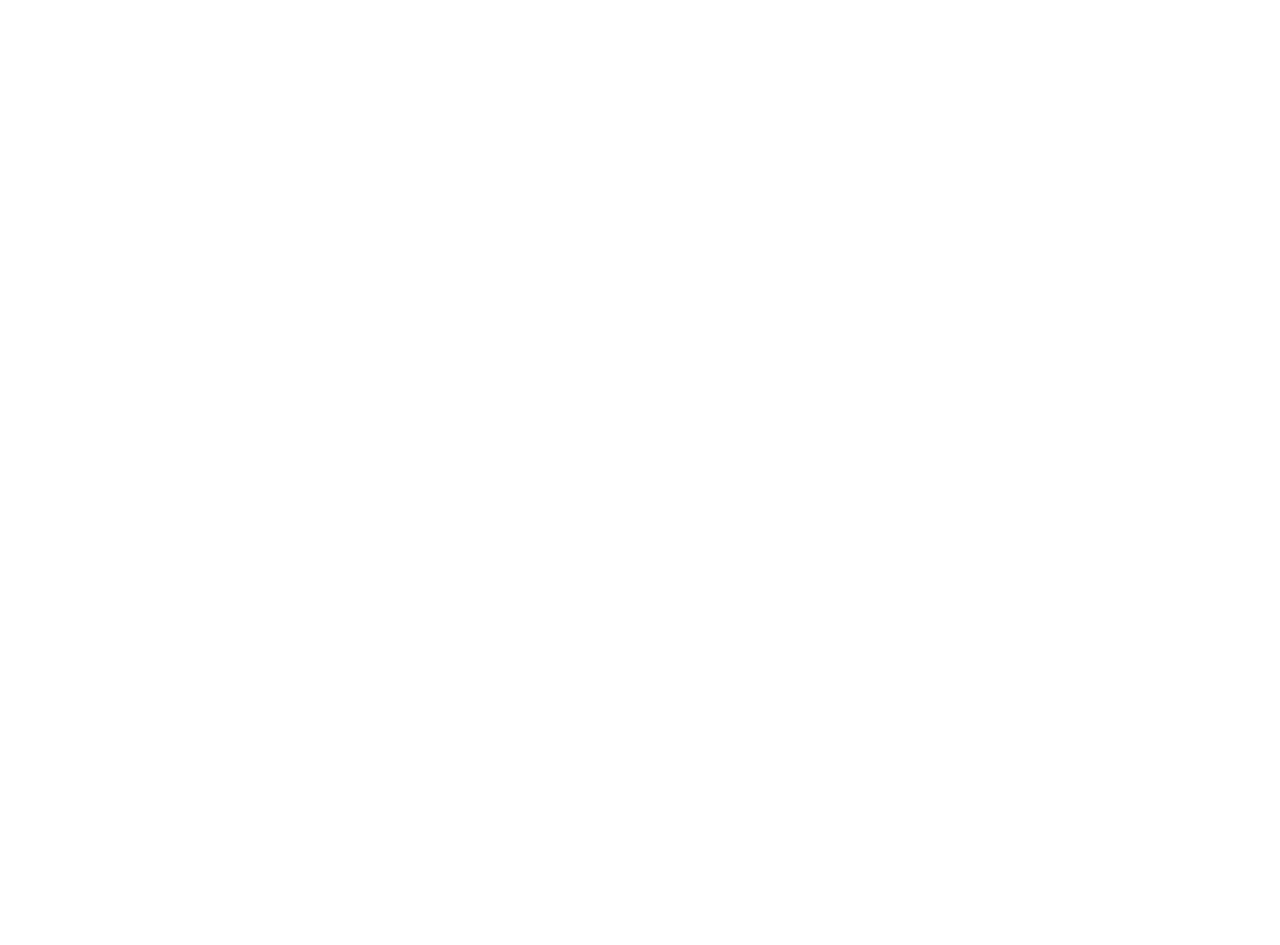
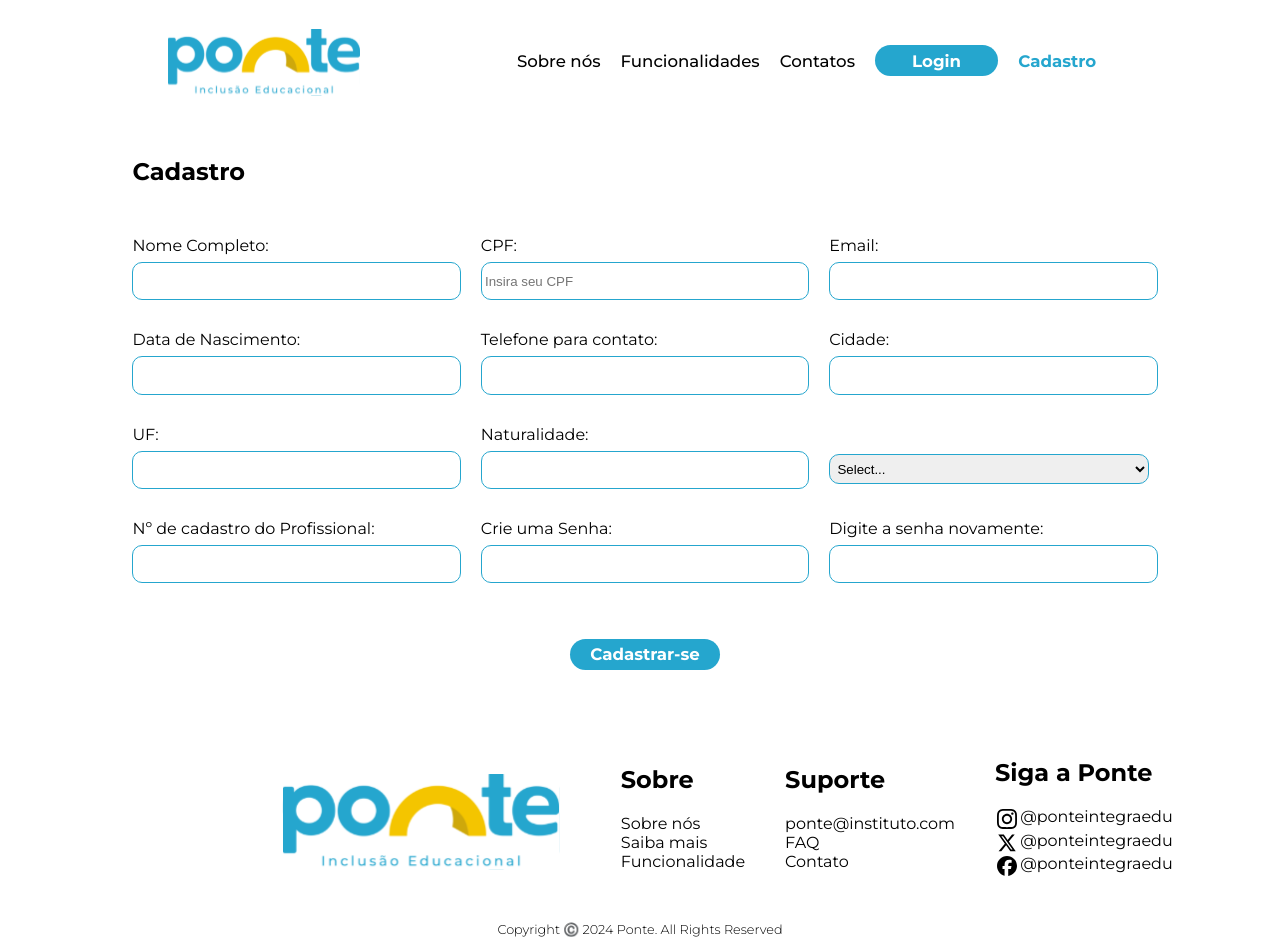
Before and after one commit to Melobreno/Ponte-InclusaoEdu, a React (Vite) app in the folder Ponte/: page /CadastroProf in a window 1280 px wide. Before the commit this address had no page. Before the commit the page ends 800 px from the top, so only its background shows below. Built offline with nearby package versions, Linux system fonts and the light colour scheme.

Commit message:
feat: criação de formulário profissional

```diff
--- a/Ponte/src/Components/molecules/Footer/footerStyle.jsx
+++ b/Ponte/src/Components/molecules/Footer/footerStyle.jsx
@@ -5,8 +5,6 @@ export const Container = styled.div`
   justify-content: space-around;
   align-items: center;
   font-family: "Montserrat", sans-serif;
-  /* width: 90rem; */
-  /* height: 10rem; */
   padding: 1rem 20%;
 
   ul {
@@ -65,6 +63,5 @@ export const Section = styled.section`
   width: 100%;
   justify-content: center;
   margin: 0 auto;
-  position: fixed;
   bottom: 0;
 `;
--- /dev/null
+++ b/Ponte/src/Components/molecules/Prof-Form/index.jsx
@@ -0,0 +1,93 @@
+import { useForm } from "react-hook-form";
+import Btn from "../../atoms/Button";
+import * as S from "./style";
+function Form() {
+  const { register, handleSubmit } = useForm();
+  function onSubmit(userData) {
+    console.log(userData);
+  }
+  return (
+    <S.FormSection>
+      <form onSubmit={handleSubmit(onSubmit)} className="formContainer">
+        <h1>Cadastro</h1>
+        <div className="formDiv">
+          <label>
+            Nome Completo:
+            <input type="text" {...register("Nome")} />
+          </label>
+
+          <label>
+            CPF:
+            <input
+              type="text"
+              placeholder="Insira seu CPF"
+              {...register("cpf")}
+            />
+          </label>
+
+          <label>
+            Email:
+            <input type="text" id="inputEmail" {...register("email")} />
+          </label>
+          <label>
+            Data de Nascimento:
+            <input type="text" id="inputData" {...register("nasc")} />
+          </label>
+          <label>
+            Telefone para contato:
+            <input type="text" id="inputCont" {...register("contato")} />
+          </label>
+
+          <label>
+            Cidade:
+            <input type="text" id="" {...register("cidade")} />
+          </label>
+          <label>
+            UF:
+            <input type="text" id="inputUf" {...register("UF")} />
+          </label>
+          <label>
+            Naturalidade:
+            <input type="text" id="inputNat" {...register("UF")} />
+          </label>
+          <select
+            name="selectSex"
+            id="selectSex"
+            {...register("sexo", { required: true })}
+          >
+            <option value="0">Select...</option>
+            <option value="Masc">Masculino</option>
+            <option value="Fem">Feminino</option>
+            <option value="Outro">Outro</option>
+          </select>
+          <label>
+            Nº de cadastro do Profissional:
+            <input
+              type="text"
+              id="inputCadastro"
+              {...register("Cadastro Prof")}
+            />
+          </label>
+
+          <label>
+            Crie uma Senha:
+            <input type="text" id="inputSenha" {...register("CrieSenha")} />
+          </label>
+          <label htmlFor="">
+            Digite a senha novamente:
+            <input
+              type="text"
+              id="inputSenhaNov"
+              {...register("confirmSenha")}
+            />
+          </label>
+        </div>
+        <div className="containerBtn">
+          <Btn txt={"Cadastrar-se"} />
+        </div>
+      </form>
+    </S.FormSection>
+  );
+}
+
+export default Form;
--- /dev/null
+++ b/Ponte/src/Components/molecules/Prof-Form/style.jsx
@@ -0,0 +1,65 @@
+import styled from "styled-components";
+
+export const FormSection = styled.section`
+  font-family: "Montserrat", sans-serif;
+  margin-left: 10px;
+  display: flex;
+  padding: 1.3rem 20%;
+  justify-content: center;
+
+  .formContainer {
+    display: flex;
+    flex-direction: column;
+    gap: 30px;
+  }
+
+  .formDiv {
+    display: grid;
+    grid-template-columns: 1fr 1fr 1fr;
+    gap: 20px;
+  }
+
+  .formContainer label {
+    display: flex;
+    flex-direction: column;
+    margin-bottom: 10px;
+  }
+
+  .formContainer button {
+    width: 150px;
+  }
+
+  .optionSex {
+    display: flex;
+    flex-direction: row;
+    margin: 1rem 0;
+    gap: 10px;
+  }
+
+  input {
+    margin-top: 7px;
+    height: 1.87rem;
+    width: 20rem;
+    border-radius: 10px;
+    border: 1px solid #25a6ce;
+    padding: 0.2rem;
+  }
+
+  select {
+    margin-top: 15px;
+    height: 30px;
+    align-self: center;
+    height: 1.87rem;
+    width: 20rem;
+    border-radius: 10px;
+    border: 1px solid #25a6ce;
+    padding: 0.2rem;
+    outline: none;
+  }
+
+  .containerBtn {
+    display: flex;
+    justify-content: center;
+    padding: 1rem 20%;
+  }
+`;
--- /dev/null
+++ b/Ponte/src/Components/organisms/CadastroProf/index.jsx
@@ -0,0 +1,15 @@
+import Footer from "../../molecules/Footer/Footer";
+import NavBar from "../NavBar";
+import CadaroProf from "../../molecules/Prof-Form";
+
+function CadastroP() {
+  return (
+    <>
+      <NavBar />
+      <CadaroProf />
+      <Footer />
+    </>
+  );
+}
+
+export default CadastroP;
--- a/Ponte/src/Components/organisms/Form/index.jsx
+++ b/Ponte/src/Components/organisms/CadastroResp/index.jsx
@@ -3,7 +3,7 @@ import Form from "../../molecules/Form";
 import Footer from "../../molecules/Footer/Footer";
 import { GlobalStyles } from "../../../MainStyles";
 
-function PageForm() {
+function cadastroR() {
   return (
     <>
       <GlobalStyles />
@@ -14,4 +14,4 @@ function PageForm() {
   );
 }
 
-export default PageForm;
+export default cadastroR;
--- a/Ponte/src/Routes/AppRoutes.jsx
+++ b/Ponte/src/Routes/AppRoutes.jsx
@@ -1,13 +1,15 @@
 import { BrowserRouter, Routes, Route } from "react-router-dom";
 import Home from "../Pages/Home";
-import Formu from "../Components/organisms/Form";
+import CadastroR from "../Components/organisms/CadastroResp";
+import CadastroP from "../Components/organisms/CadastroProf";
 
 function AppRoutes() {
   return (
     <BrowserRouter>
       <Routes>
         <Route path="/" exat element={<Home />}></Route>
-        <Route path="/Form" element={<Formu />}></Route>
+        <Route path="/CadastroResp" element={<CadastroR />}></Route>
+        <Route path="/CadastroProf" element={<CadastroP />}></Route>
       </Routes>
     </BrowserRouter>
   );
```
Also changed, not shown: Ponte/src/Components/organisms/CadastroProf/styles.jsx (added), Ponte/src/Components/organisms/CadastroResp/styles.jsx (added).
